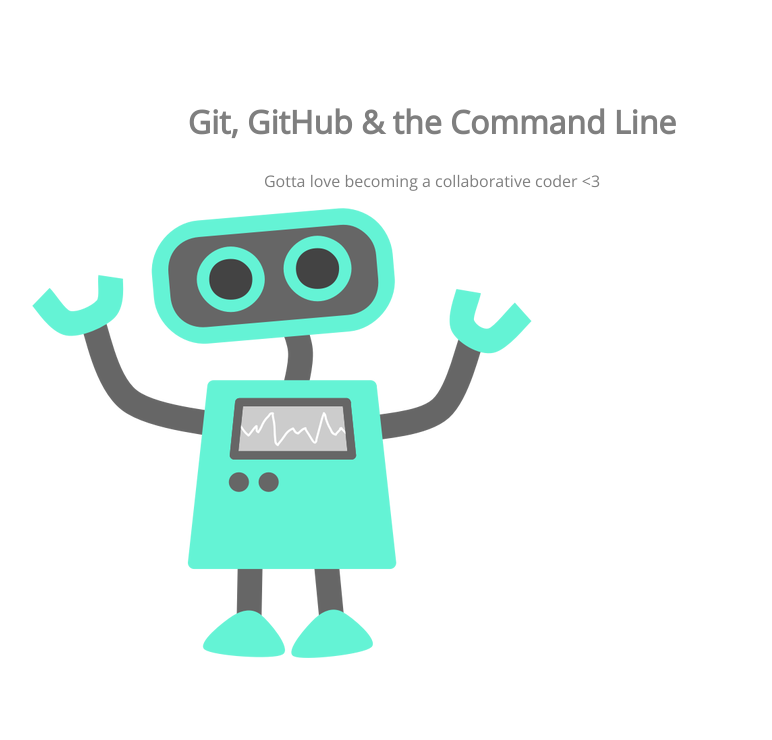
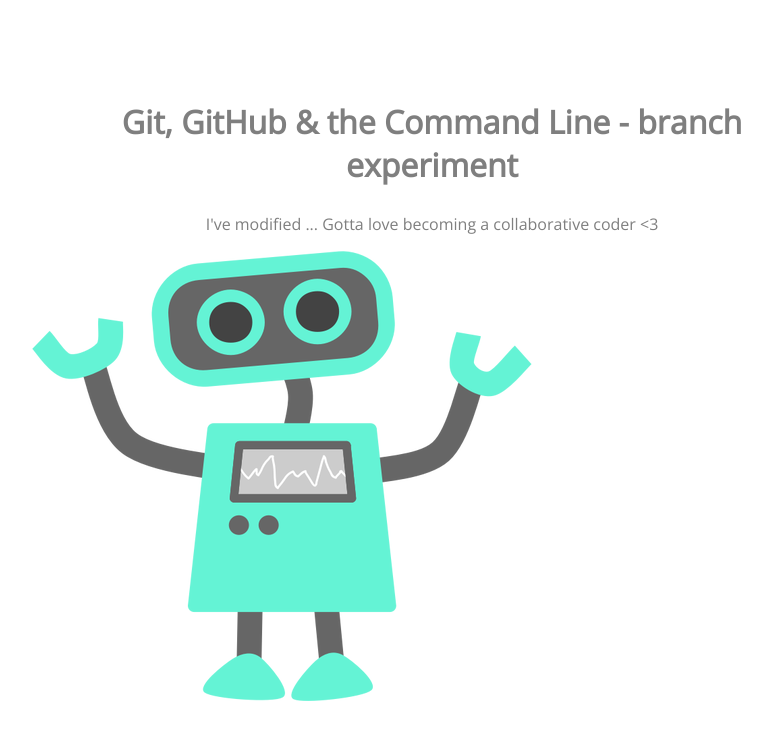
Before and after one commit to andymarkou/105-project-abc, a plain HTML site: page index.html in a window 1280 px wide. Shown: the whole page, without its empty margins (208-980 px from the left). Drawn offline with nearby package versions, Linux system fonts and the light colour scheme.

Commit message:
Updated <h1> and <p> text

```diff
--- a/index.html
+++ b/index.html
@@ -8,8 +8,8 @@
 </head>
 <body>
 	<section>
-		<h1>Git, GitHub & the Command Line</h1>
-		<p>Gotta love becoming a collaborative coder <3</p>
+		<h1>Git, GitHub & the Command Line - branch experiment</h1>
+		<p>I've modified ... Gotta love becoming a collaborative coder <3</p>
 		<img src="img/happy-blue-robot.png">
 	</section>
 </body>
```
